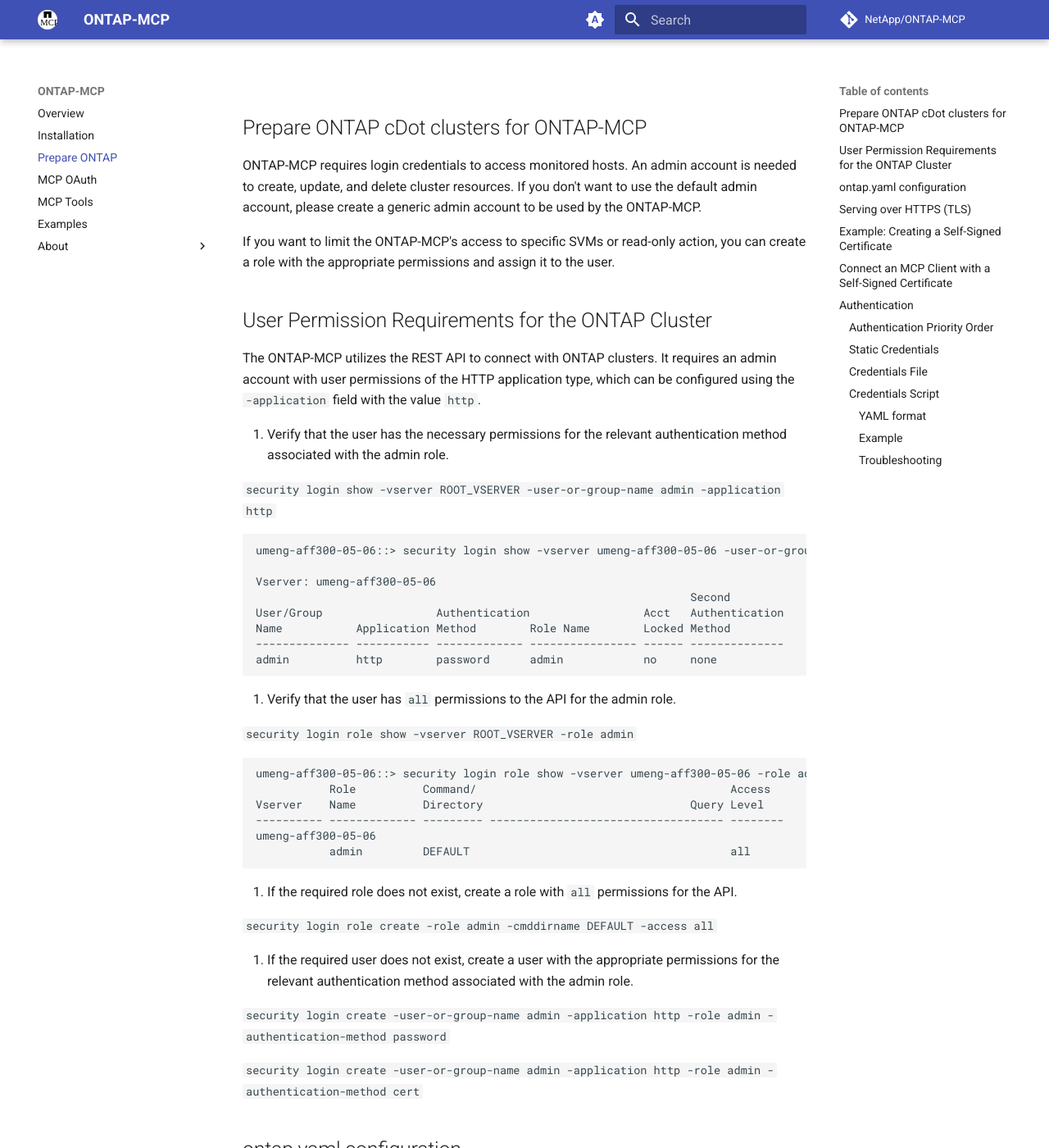
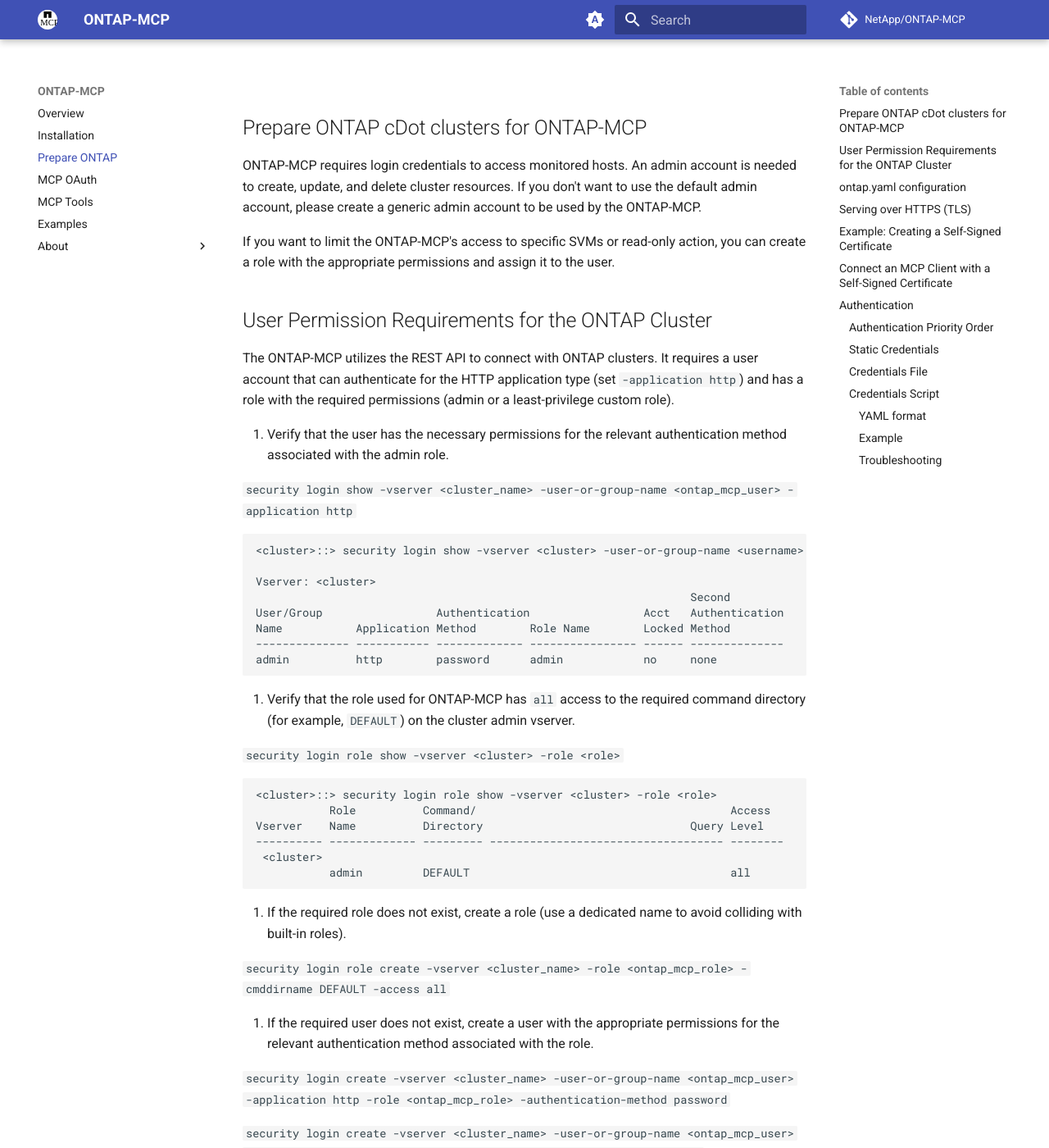
Before and after one commit to NetApp/ontap-mcp, an MkDocs documentation site: the page built from docs/prepare-ontap.md, in a window 1280 px wide and 1400 px high. Shown: the whole window at 82% size. Built offline with MkDocs 1.6.1 and Material for MkDocs 9.7.7, drawn with Linux system fonts in a browser that asks for light colours; comment, search, counter and statistics services are not loaded; the version menu is left out; some of the changed text lies outside the part shown.

Commit message:
doc: handled copilot comments

````diff
--- a/docs/prepare-ontap.md
+++ b/docs/prepare-ontap.md
@@ -6,16 +6,16 @@
 
 ## User Permission Requirements for the ONTAP Cluster
 
-The ONTAP-MCP utilizes the REST API to connect with ONTAP clusters. It requires an admin account with user permissions of the HTTP application type, which can be configured using the `-application` field with the value `http`.
+The ONTAP-MCP utilizes the REST API to connect with ONTAP clusters. It requires a user account that can authenticate for the HTTP application type (set `-application http`) and has a role with the required permissions (admin or a least-privilege custom role).
 
 1. Verify that the user has the necessary permissions for the relevant authentication method associated with the admin role.
 
-`security login show -vserver ROOT_VSERVER -user-or-group-name admin -application http`
+`security login show -vserver <cluster_name> -user-or-group-name <ontap_mcp_user> -application http`
 
-```bash
-umeng-aff300-05-06::> security login show -vserver umeng-aff300-05-06 -user-or-group-name admin -application http
+```text
+<cluster>::> security login show -vserver <cluster> -user-or-group-name <username> -application http
 
-Vserver: umeng-aff300-05-06
+Vserver: <cluster>
                                                                  Second
 User/Group                 Authentication                 Acct   Authentication
 Name           Application Method        Role Name        Locked Method
@@ -23,28 +23,28 @@
 admin          http        password      admin            no     none
 ```
 
-2. Verify that the user has `all` permissions to the API for the admin role.
+2. Verify that the role used for ONTAP-MCP has `all` access to the required command directory (for example, `DEFAULT`) on the cluster admin vserver.
 
-`security login role show -vserver ROOT_VSERVER -role admin`
+`security login role show -vserver <cluster> -role <role>`
 
-```bash
-umeng-aff300-05-06::> security login role show -vserver umeng-aff300-05-06 -role admin
+```text
+<cluster>::> security login role show -vserver <cluster> -role <role>
            Role          Command/                                      Access
 Vserver    Name          Directory                               Query Level
 ---------- ------------- --------- ----------------------------------- --------
-umeng-aff300-05-06
+ <cluster>
            admin         DEFAULT                                       all
 ```
 
-3. If the required role does not exist, create a role with `all` permissions for the API.
+3. If the required role does not exist, create a role (use a dedicated name to avoid colliding with built-in roles).
 
-`security login role create -role admin -cmddirname DEFAULT -access all`
+`security login role create -vserver <cluster_name> -role <ontap_mcp_role> -cmddirname DEFAULT -access all`
 
-4. If the required user does not exist, create a user with the appropriate permissions for the relevant authentication method associated with the admin role.
+4. If the required user does not exist, create a user with the appropriate permissions for the relevant authentication method associated with the role.
 
-`security login create -user-or-group-name admin -application http -role admin -authentication-method password`
+`security login create -vserver <cluster_name> -user-or-group-name <ontap_mcp_user> -application http -role <ontap_mcp_role> -authentication-method password`
 
-`security login create -user-or-group-name admin -application http -role admin -authentication-method cert`
+`security login create -vserver <cluster_name> -user-or-group-name <ontap_mcp_user> -application http -role <ontap_mcp_role> -authentication-method cert`
 
 
 ## ontap.yaml configuration
````
